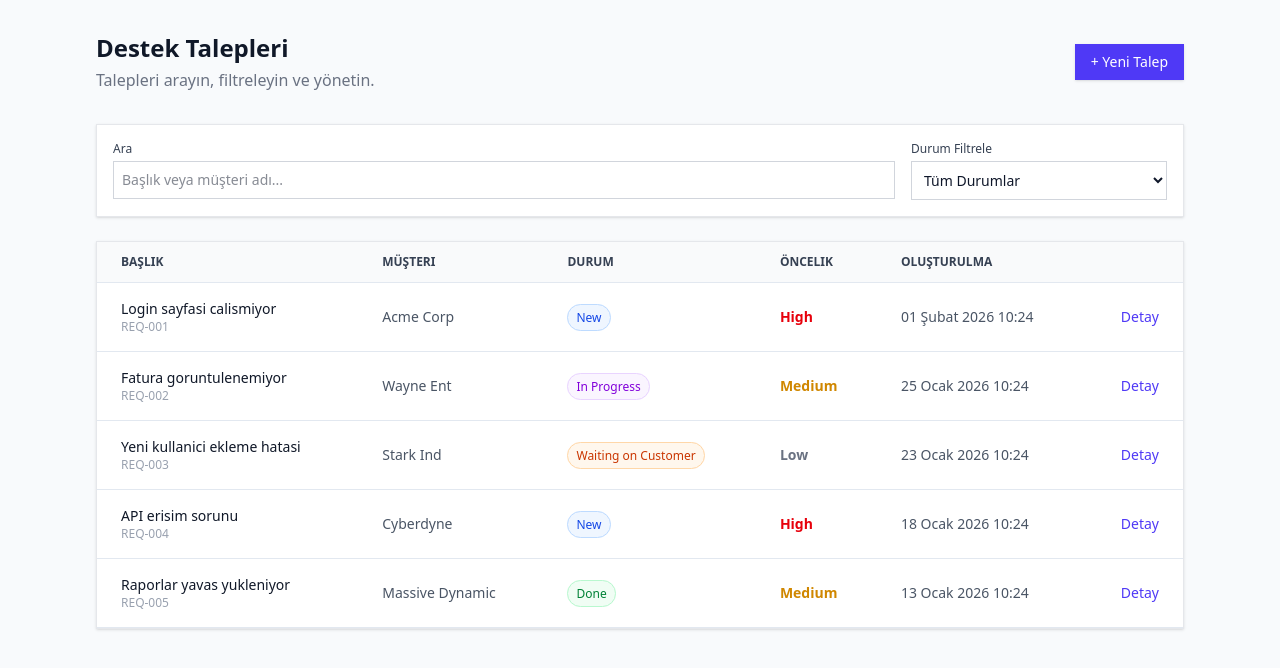
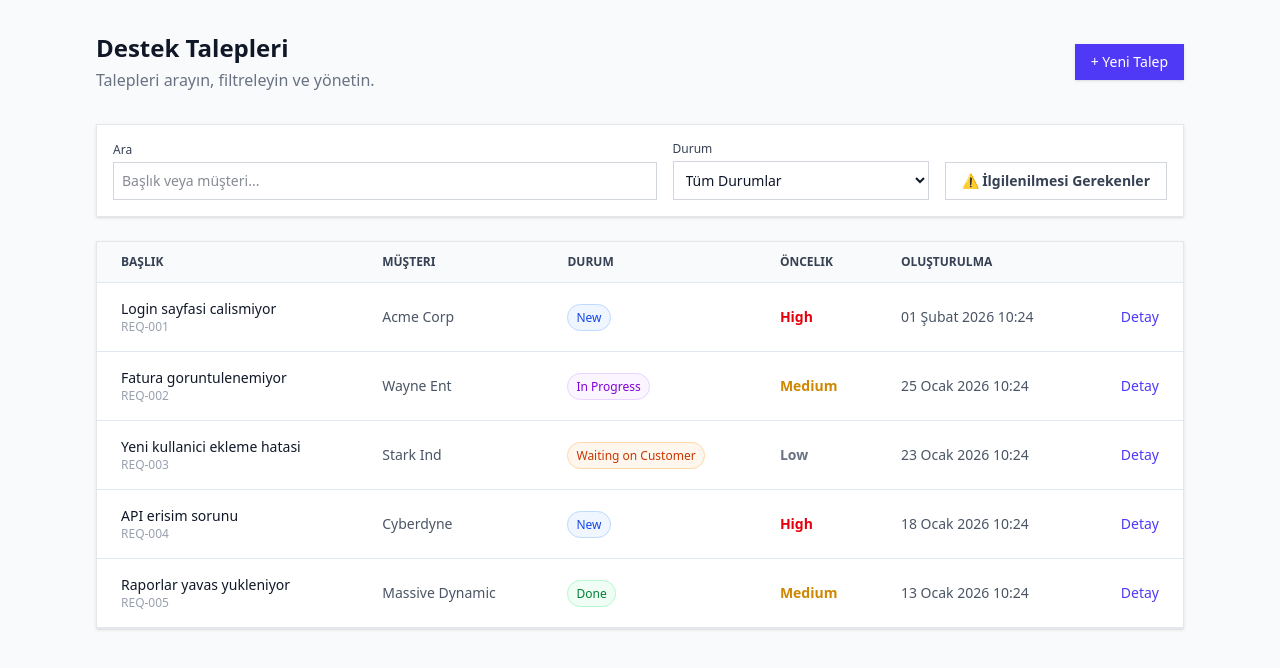
Before and after one commit to gorkemkaragl/support-dashboard-next, a Next.js app: page / in a window 1280 px wide. Shown: the top 668 px of the page. Built offline with nearby package versions, Linux system fonts and the light colour scheme.

Commit message:
feat: enhance request filtering with attention status and UI updates

```diff
--- a/src/components/Home.tsx
+++ b/src/components/Home.tsx
@@ -8,12 +8,13 @@ import RequestFilters from '@/components/dashboard/RequestFilters';
 export default function Home() {
   const { requests, isLoading } = useRequests();
 
-  // Hook bize hem verileri hem de değiştirme fonksiyonlarını (set...) veriyor
   const {
     searchQuery,
     setSearchQuery,
     statusFilter,
     setStatusFilter,
+    showNeedsAttention,
+    setShowNeedsAttention,
     filteredRequests
   } = useRequestFilter(requests);
 
@@ -30,15 +31,24 @@ export default function Home() {
         </button>
       </div>
 
-      {/* State'i ve State değiştirici fonksiyonu prop olarak veriyoruz */}
       <RequestFilters
         searchQuery={searchQuery}
         statusFilter={statusFilter}
+        showNeedsAttention={showNeedsAttention}
         onSearchChange={setSearchQuery}
         onStatusChange={setStatusFilter}
+        onToggleAttention={setShowNeedsAttention}
       />
 
-      <RequestTable requests={filteredRequests} isLoading={isLoading} />
+      {/* Eğer acil mod açıksa ve liste boşsa, kullanıcıya özel mesaj gösterebiliriz */}
+      {filteredRequests.length === 0 && showNeedsAttention ? (
+         <div className="text-center p-8 bg-green-50 rounded-lg border border-green-200 text-green-700">
+            Harika! İlgilenilmesi gereken acil bir kayıt yok. 🎉
+         </div>
+      ) : (
+        <RequestTable requests={filteredRequests} isLoading={isLoading} />
+      )}
+
     </main>
   );
 }
--- a/src/components/dashboard/RequestFilters.tsx
+++ b/src/components/dashboard/RequestFilters.tsx
@@ -1,49 +1,49 @@
-import React from 'react';
 import { RequestStatus } from '@/types';
 
 interface Props {
   searchQuery: string;
   statusFilter: RequestStatus | 'All';
+  showNeedsAttention: boolean;
 
-  // Değişiklik olduğunda tetiklenecek fonksiyonlar (Callback)
   onSearchChange: (value: string) => void;
   onStatusChange: (status: RequestStatus | 'All') => void;
+  onToggleAttention: (val: boolean) => void;
 }
 
 export default function RequestFilters({
   searchQuery,
   statusFilter,
+  showNeedsAttention,
   onSearchChange,
-  onStatusChange
+  onStatusChange,
+  onToggleAttention
 }: Props) {
   return (
-    <div className="bg-white p-4 rounded-lg border border-gray-200 shadow-sm mb-6 flex flex-col md:flex-row gap-4">
+    <div className="bg-white p-4 rounded-lg border border-gray-200 shadow-sm mb-6 flex flex-col md:flex-row gap-4 items-end">
 
       {/* Arama Kutusu */}
-      <div className="flex-1">
-        <label htmlFor="search" className="block text-xs font-medium text-gray-700 mb-1">
-          Ara
-        </label>
+      <div className="flex-1 w-full">
+        <label htmlFor="search" className="block text-xs font-medium text-gray-700 mb-1">Ara</label>
         <input
           id="search"
           type="text"
-          placeholder="Başlık veya müşteri adı..."
-          className="w-full p-2 border border-gray-300 rounded-md focus:ring-2 focus:ring-indigo-500 focus:border-indigo-500 outline-none text-sm"
+          placeholder="Başlık veya müşteri..."
+          className="w-full p-2 border border-gray-300 rounded-md text-sm"
           value={searchQuery}
           onChange={(e) => onSearchChange(e.target.value)}
+          disabled={showNeedsAttention} // Mod aktifken aramayı kapatabiliriz
         />
       </div>
 
       {/* Durum Filtresi */}
       <div className="w-full md:w-64">
-        <label htmlFor="status" className="block text-xs font-medium text-gray-700 mb-1">
-          Durum Filtrele
-        </label>
+        <label htmlFor="status" className="block text-xs font-medium text-gray-700 mb-1">Durum</label>
         <select
           id="status"
-          className="w-full p-2 border border-gray-300 rounded-md focus:ring-2 focus:ring-indigo-500 focus:border-indigo-500 outline-none text-sm bg-white"
+          className="w-full p-2 border border-gray-300 rounded-md text-sm bg-white disabled:bg-gray-100 disabled:text-gray-400"
           value={statusFilter}
           onChange={(e) => onStatusChange(e.target.value as any)}
+          disabled={showNeedsAttention} // Mod aktifken diğer filtreyi kapat
         >
           <option value="All">Tüm Durumlar</option>
           <option value="New">New</option>
@@ -52,6 +52,20 @@ export default function RequestFilters({
           <option value="Done">Done</option>
         </select>
       </div>
+
+      {/* Needs Attention Toggle */}
+      <div className="w-full md:w-auto">
+        <button
+          onClick={() => onToggleAttention(!showNeedsAttention)}
+          className={`w-full md:w-auto px-4 py-2 rounded-md text-sm font-bold transition-all border
+            ${showNeedsAttention
+              ? 'bg-red-600 text-white border-red-700 shadow-inner'
+              : 'bg-white text-gray-700 border-gray-300 hover:bg-gray-50'
+            }`}
+        >
+          {showNeedsAttention ? '🔥 Acil Modu Kapat' : '⚠️ İlgilenilmesi Gerekenler'}
+        </button>
+      </div>
     </div>
   );
 }
--- a/src/components/dashboard/RequestTable.tsx
+++ b/src/components/dashboard/RequestTable.tsx
@@ -1,4 +1,3 @@
-import React from "react";
 import { SupportRequest } from "@/types";
 import { formatDate } from "@/utils/formatDate";
 
--- a/src/hooks/useRequestFilter.ts
+++ b/src/hooks/useRequestFilter.ts
@@ -1,16 +1,23 @@
 import { useState, useMemo } from 'react';
 import { SupportRequest, RequestStatus } from '@/types';
+import { checkNeedsAttention } from '@/utils/needsAttention';
 
 export function useRequestFilter(requests: SupportRequest[]) {
-  // Filtre State'leri
   const [searchQuery, setSearchQuery] = useState('');
   const [statusFilter, setStatusFilter] = useState<RequestStatus | 'All'>('All');
 
-  // Filtreleme Mantığı
+  const [showNeedsAttention, setShowNeedsAttention] = useState(false);
+
   const filteredRequests = useMemo(() => {
-    let result = [...requests]; // Orijinal veriyi koru
+    let result = [...requests];
 
-    // Arama (Search)
+    // Önce "Needs Attention" filtresi (En öncelikli filtre)
+    if (showNeedsAttention) {
+      // Sadece checkNeedsAttention true dönenleri al
+      result = result.filter((r) => checkNeedsAttention(r).isCritical);
+    }
+
+    // Arama Filtresi
     if (searchQuery) {
       const query = searchQuery.toLowerCase();
       result = result.filter(
@@ -20,23 +27,24 @@ export function useRequestFilter(requests: SupportRequest[]) {
       );
     }
 
-    // Durum (Status)
-    if (statusFilter !== 'All') {
+    // Durum Filtresi (Eğer Needs Attention açık değilse çalışsın, yoksa çakışabilir)
+    if (!showNeedsAttention && statusFilter !== 'All') {
       result = result.filter((r) => r.status === statusFilter);
     }
 
-    // Sıralama (Sorting) - En yeni en üstte
+    // Sıralama
     result.sort((a, b) => new Date(b.createdAt).getTime() - new Date(a.createdAt).getTime());
 
     return result;
-  }, [requests, searchQuery, statusFilter]);
+  }, [requests, searchQuery, statusFilter, showNeedsAttention]);
 
-  // Hook'u kullanan sayfaya bu değerleri ve fonksiyonları döndür
   return {
     searchQuery,
     setSearchQuery,
     statusFilter,
     setStatusFilter,
+    showNeedsAttention,
+    setShowNeedsAttention,
     filteredRequests,
   };
 }
--- /dev/null
+++ b/src/utils/needsAttention.ts
@@ -0,0 +1,67 @@
+import { SupportRequest } from '@/types';
+
+// Sonuç tipimiz: Hem "Acil mi?" cevabını hem de sebeplerini dönecek
+interface AttentionResult {
+  isCritical: boolean;
+  reasons: string[];
+}
+
+export const checkNeedsAttention = (req: SupportRequest): AttentionResult => {
+  const reasons: string[] = [];
+
+  // 1. KURAL: Zaten bitmişse ilgilenmeye gerek yok
+  if (req.status === 'Done') {
+    return { isCritical: false, reasons: [] };
+  }
+
+  // Tarih hesaplamaları için şimdiki zaman
+  const now = new Date();
+
+  // -- Tarihleri Nesneye Çevirme --
+  const createdDate = new Date(req.createdAt);
+  const updatedDate = new Date(req.updatedAt);
+  const lastCommentDate = req.lastCommentAt ? new Date(req.lastCommentAt) : null;
+
+  // -- Gün Farklarını Hesaplama (Milisaniye -> Gün) --
+  const oneDay = 24 * 60 * 60 * 1000;
+
+  // Kaç gündür açık?
+  const daysOpen = Math.floor((now.getTime() - createdDate.getTime()) / oneDay);
+
+  // Son aktivite zamanını bul (Güncelleme mi daha yeni, yorum mu?)
+  // Eğer yorum yoksa, son güncelleme tarihini al.
+  const lastActivityDate = lastCommentDate && lastCommentDate > updatedDate
+    ? lastCommentDate
+    : updatedDate;
+
+  // Son aktiviteden beri geçen gün
+  const daysInactive = Math.floor((now.getTime() - lastActivityDate.getTime()) / oneDay);
+
+
+  // 2. KURAL: Son 3 gündür sessizlik var mı?
+  if (daysInactive < 3) {
+    // 3 gün içinde işlem yapılmışsa, sorun yok demektir.
+    return { isCritical: false, reasons: [] };
+  }
+
+  // 3. KURAL: Ya Yüksek Öncelikli olmalı YA DA Çok Eski (7+ gün) olmalı
+  let isPotentiallyCritical = false;
+
+  if (req.priority === 'High') {
+    reasons.push('Yüksek Öncelik');
+    isPotentiallyCritical = true;
+  }
+
+  if (daysOpen > 7) {
+    reasons.push('Eski Kayıt (7+ gün)');
+    isPotentiallyCritical = true;
+  }
+
+  // Sonuç: Eğer aktivite yoksa (Kural 2) VE (Yüksek öncelik veya Eskiyse)
+  if (isPotentiallyCritical) {
+    reasons.push('Son 3 gündür işlem yok');
+    return { isCritical: true, reasons };
+  }
+
+  return { isCritical: false, reasons: [] };
+};
```
